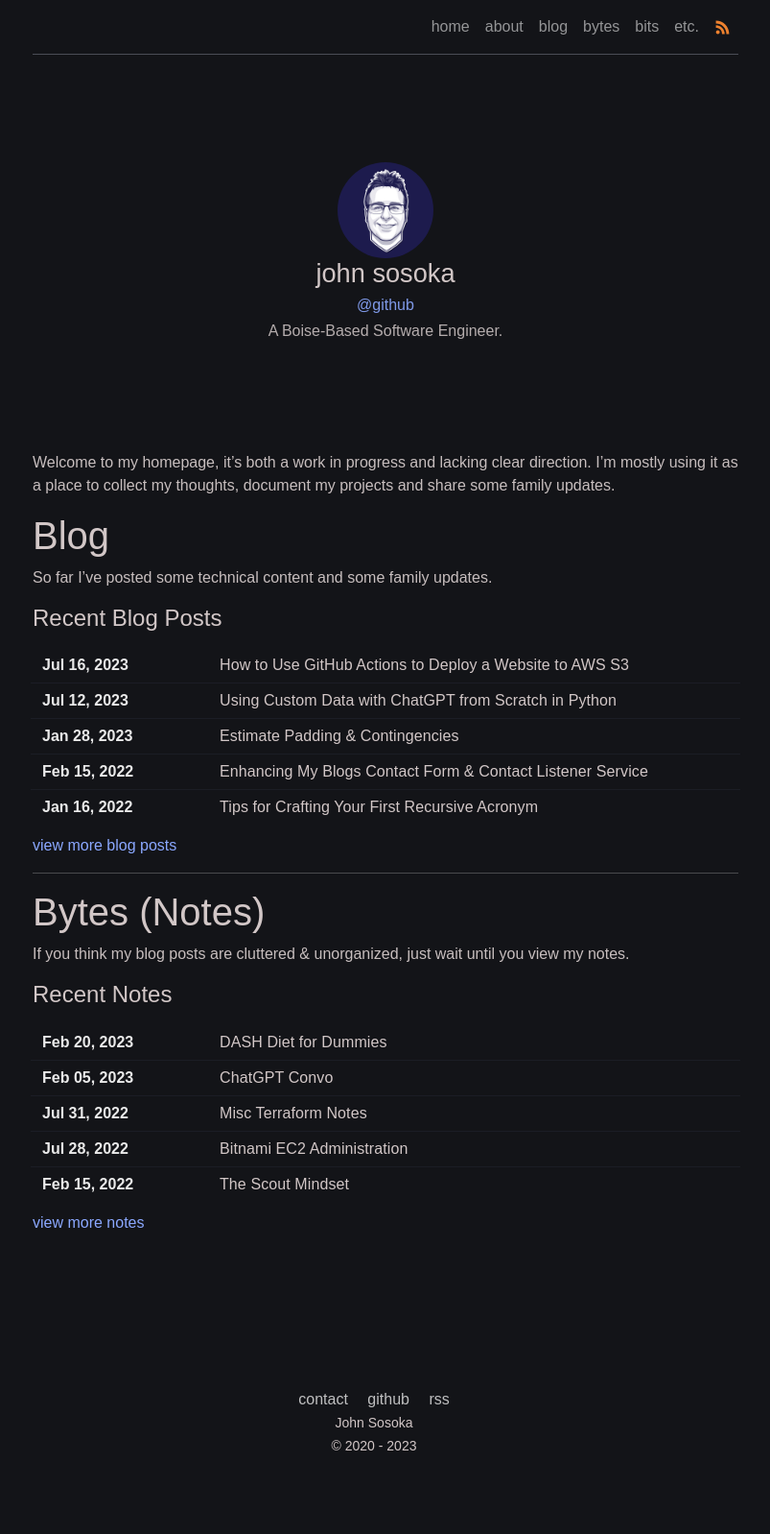
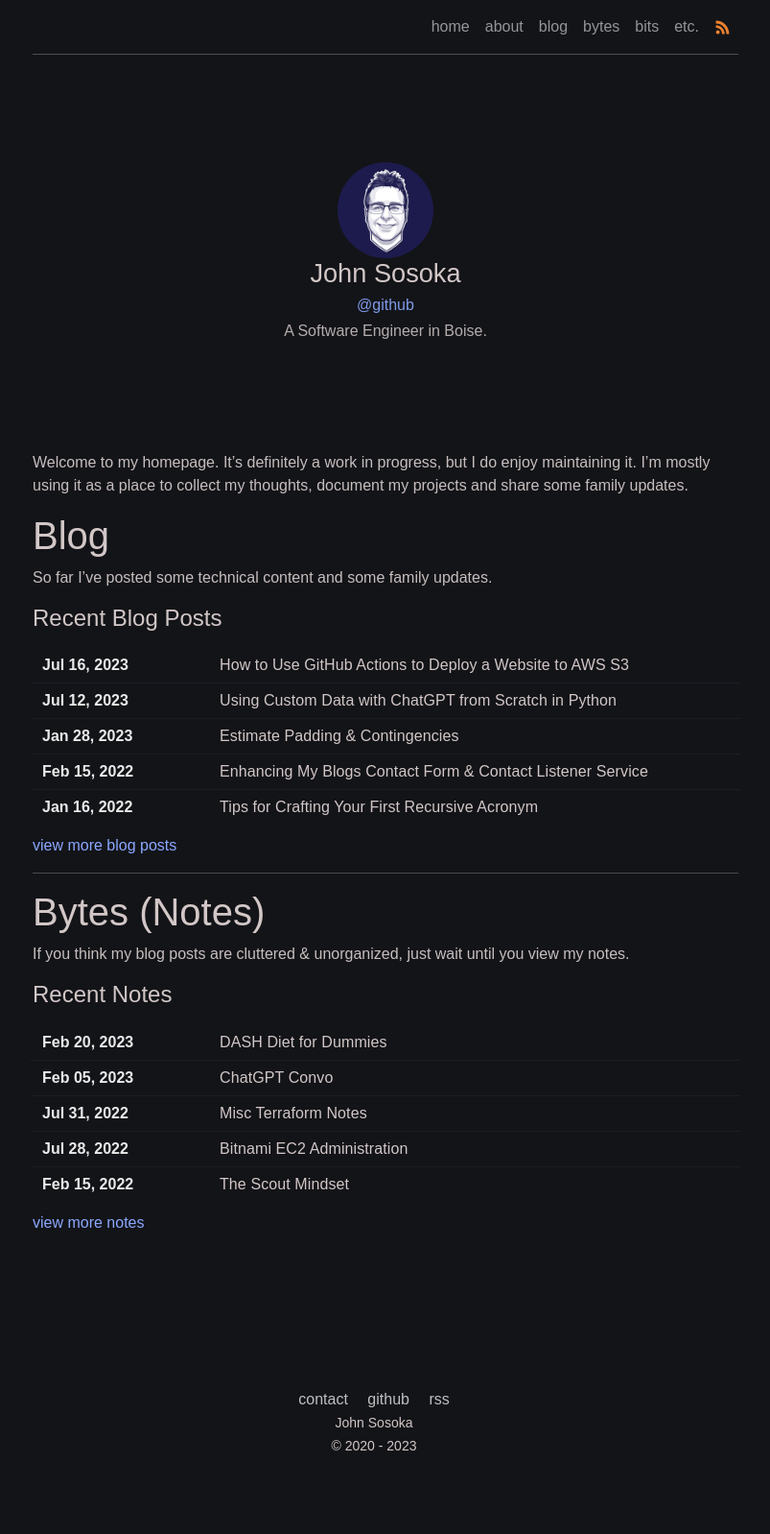
Before and after one commit to johnsosoka/site-johnsosoka-com, a Jekyll site: the page built from website/pages/index.md, in a window 1280 px wide. Shown: the whole page at 96% size, without its empty margins (238-1041 px from the left). Built offline with Jekyll 4.4.1, drawn with Linux system fonts in a browser that asks for light colours.

Commit message:
more pre-merge cleanup

```diff
--- a/website/_config.yml
+++ b/website/_config.yml
@@ -14,14 +14,14 @@ image: assets/img/ogp.png
 
 # John Landing Page
 author:
-  name: john sosoka
+  name: John Sosoka
   bio: >-
     <a href="https://github.com/johnsosoka" target="_blank" rel="noopener">@github</a><br>
-    A Boise-Based Software Engineer.
+    A Software Engineer in Boise.
   username: jsosoka
   github: johnsosoka
   facebook: 100070345623723
-  email: owner-1940790@johnsosoka.com.whoisprivacyservice.org
+  email: web@johnsosoka.com
   avatar: /assets/img/avatar-small.jpg
 
 # URL Settings
--- a/website/pages/index.md
+++ b/website/pages/index.md
@@ -3,7 +3,7 @@ layout: home
 permalink: /
 ---
 
-Welcome to my homepage, it's both a work in progress and lacking clear direction. I'm mostly using it as a place
+Welcome to my homepage. It's definitely a work in progress, but I do enjoy maintaining it. I'm mostly using it as a place
 to collect my thoughts, document my projects and share some family updates.
 
 
```
Also changed, not shown: website/old/buildspec.yml (deleted, +0 -32 lines), website/old/now.json (deleted, +0 -7 lines), 1 other file.
